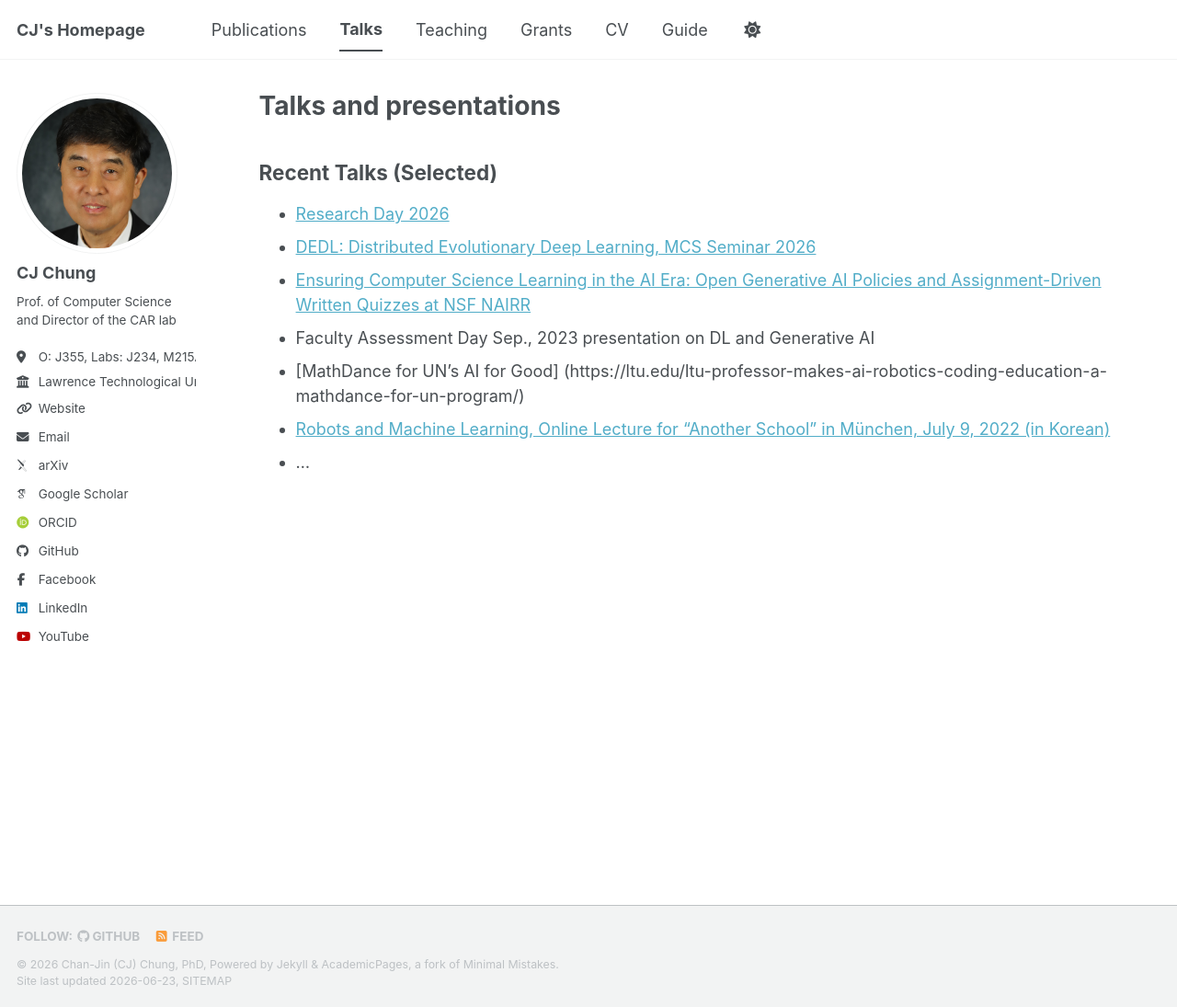
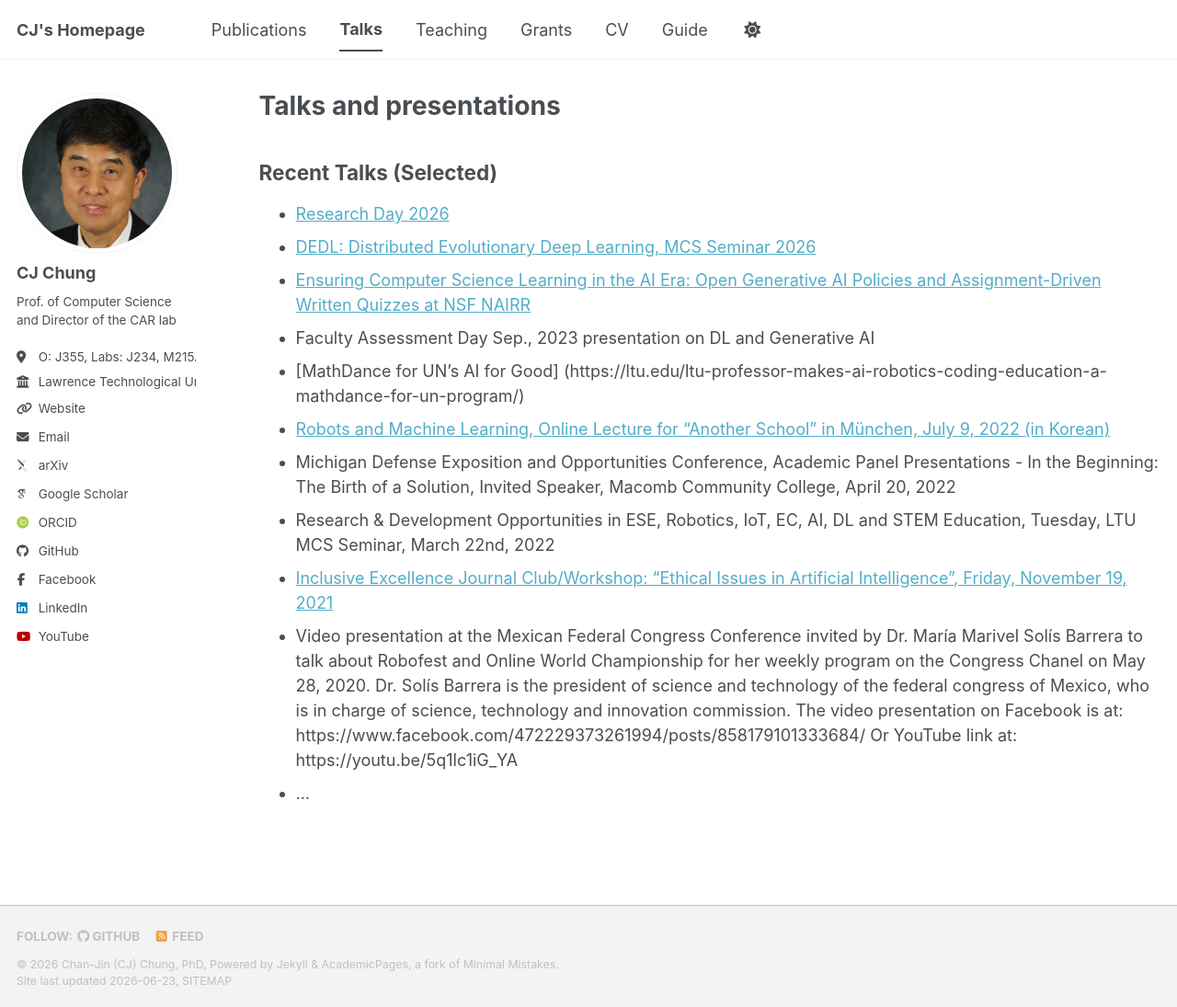
Before and after one commit to robofest/chung, a Jekyll site: the page built from _pages/talks.md, in a window 1280 px wide and 1095 px high. Shown: the whole window at 92% size. Built offline with Jekyll 4.4.1, drawn with Linux system fonts in a browser that asks for light colours; some web fonts are replaced; a script bundle is joined from its source files by our own code; library files that are not in the unit come from our copies.

Commit message:
Update talks.md

```diff
--- a/_pages/talks.md
+++ b/_pages/talks.md
@@ -12,4 +12,8 @@ author_profile: true
 * Faculty Assessment Day Sep., 2023 presentation on DL and Generative AI
 * [MathDance for UN’s AI for Good] (https://ltu.edu/ltu-professor-makes-ai-robotics-coding-education-a-mathdance-for-un-program/)
 * [Robots and Machine Learning, Online Lecture for “Another School” in München, July 9, 2022 (in Korean)](https://youtu.be/07BV0Rt_0VU)
+* Michigan Defense Exposition and Opportunities Conference, Academic Panel Presentations - In the Beginning: The Birth of a Solution, Invited Speaker, Macomb Community College, April 20, 2022
+* Research & Development Opportunities in ESE, Robotics, IoT, EC, AI, DL and STEM Education, Tuesday, LTU MCS Seminar, March 22nd, 2022
+* [Inclusive Excellence Journal Club/Workshop: "Ethical Issues in Artificial Intelligence", Friday, November 19, 2021](https://www.robofest.net/cs/MASAL2022AIacceptance.pdf)
+* Video presentation at the Mexican Federal Congress Conference invited by Dr. María Marivel Solís Barrera to talk about Robofest and Online World Championship for her weekly program on the Congress Chanel on May 28, 2020. Dr. Solís Barrera is the president of science and technology of the federal congress of Mexico, who is in charge of science, technology and innovation commission. The video presentation on Facebook is at: https://www.facebook.com/472229373261994/posts/858179101333684/  Or YouTube link at: https://youtu.be/5q1lc1iG_YA
 * ...
```
